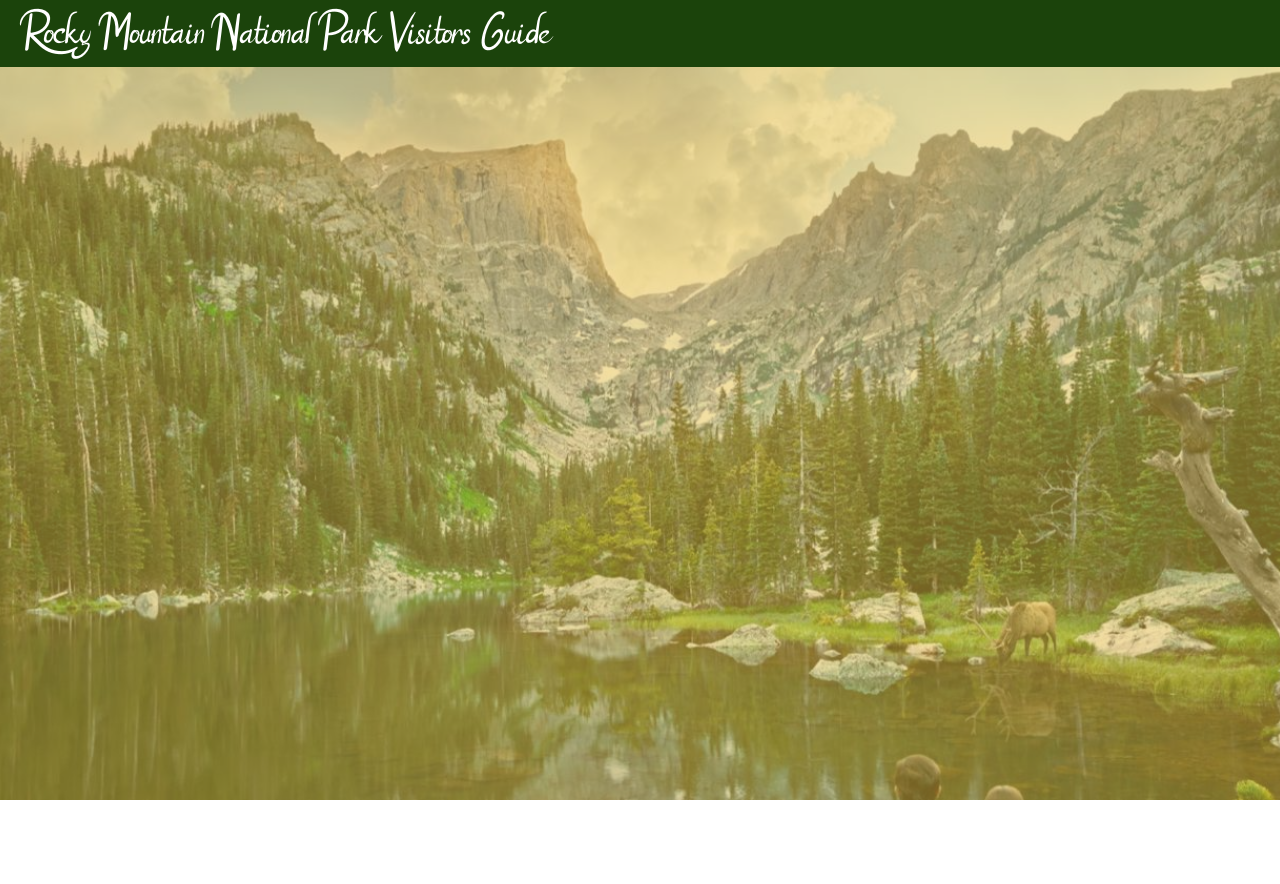
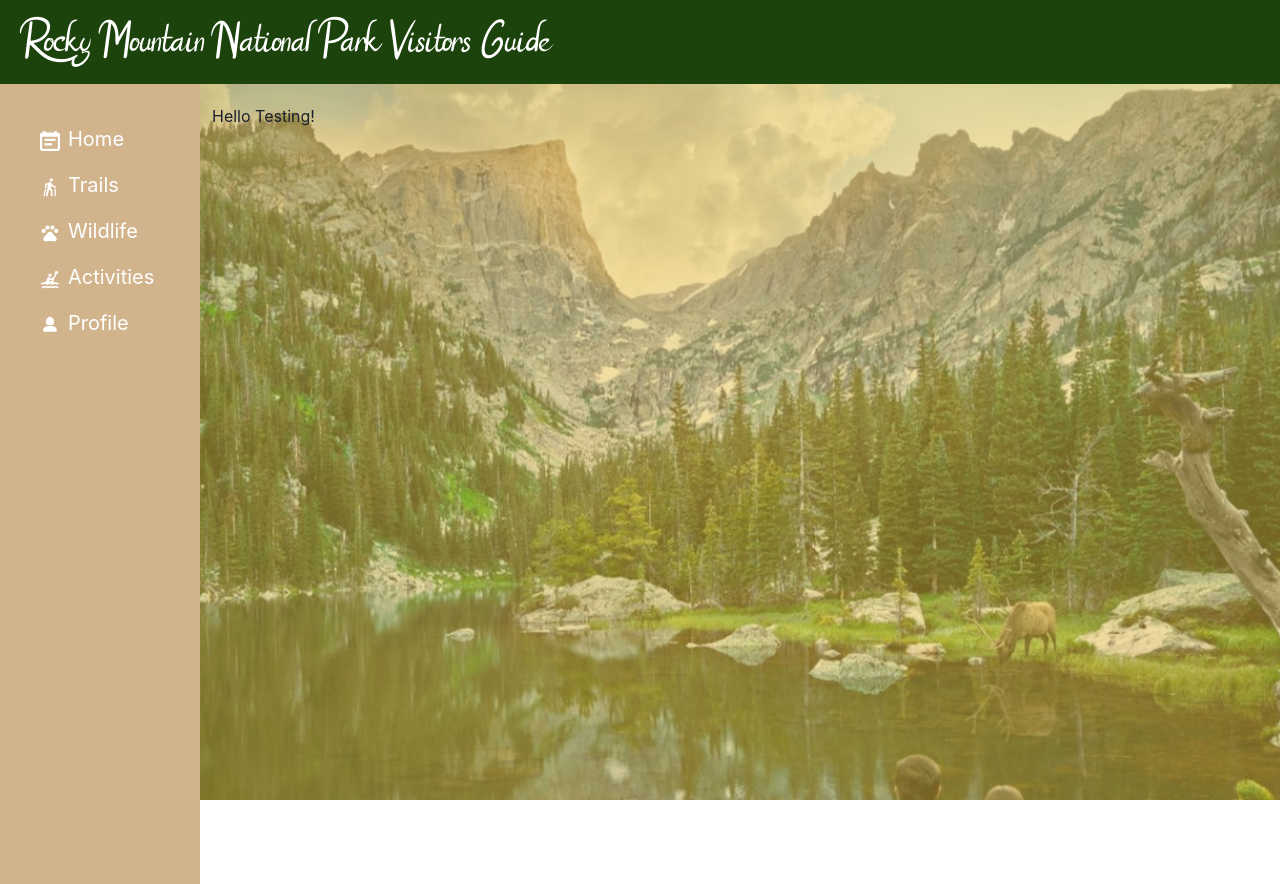
Before and after one commit to alexlofton/rockymountainnationalparkvisitorsguide, a React (Vite) app in the folder client/: page / in a window 1280 px wide. Before the commit the page ends 800 px from the top, so only its background shows below. Built offline with nearby package versions, Linux system fonts and the light colour scheme.

Commit message:
got nav bar and styles working plus pages show up

```diff
--- a/client/package.json
+++ b/client/package.json
@@ -12,6 +12,7 @@
   },
   "dependencies": {
     "@apollo/client": "^3.7.15",
+    "@chakra-ui/icons": "^2.1.1",
     "@chakra-ui/react": "^2.8.2",
     "@emotion/react": "^11.11.4",
     "@emotion/styled": "^11.11.5",
@@ -24,6 +25,7 @@
     "jwt-decode": "^3.1.2",
     "react": "^18.2.0",
     "react-dom": "^18.2.0",
+    "react-icons": "^5.0.1",
     "react-router-dom": "^6.11.2",
     "vitest": "^0.32.0"
   },
--- a/client/public/styles/styles.css
+++ b/client/public/styles/styles.css
@@ -2,5 +2,4 @@
 * {
     margin: 0;
     padding: 0;
-    box-sizing: border-box;
   }
--- a/client/src/App.css
+++ b/client/src/App.css
@@ -0,0 +1,15 @@
+.NavBar{
+    float: left;
+}
+
+.NavItem:hover {
+    transform: scale(1.06);
+    color: darkgreen;
+    transition: 300ms;
+}
+
+main {
+    display: inline-block;
+    margin: 20px;
+    padding-left: 15%;
+}
--- a/client/src/App.jsx
+++ b/client/src/App.jsx
@@ -1,11 +1,12 @@
 
 import * as React from 'react'
 import './App.css';
+import { ApolloClient, ApolloProvider, InMemoryCache } from '@apollo/client';
+import { ChakraProvider } from '@chakra-ui/react' // Imports Chakra UI
+
 import { Outlet } from 'react-router-dom';
-import { ApolloClient, ApolloProvider, InMemoryCache } from '@apollo/client';
 import Header from './components/Header';
-import 'bootstrap/dist/css/bootstrap.min.css';
-import { ChakraProvider } from '@chakra-ui/react' // Imports Chakra UI
+import Sidebar from './components/Sidebar/index';
 
 const client = new ApolloClient({
     uri: '/graphql',
@@ -18,10 +19,13 @@ function App() {
     return (
      <ChakraProvider>
        <ApolloProvider client={client}>
-            <div className="">
+            <>
                 <Header />
-                {/* <RMNP /> */}
-            </div>
+                <Sidebar />
+                <main>
+                    <Outlet />
+                </main>
+            </>
         </ApolloProvider>
      </ChakraProvider>
     );
--- /dev/null
+++ b/client/src/components/Sidebar/index.jsx
@@ -0,0 +1,59 @@
+import React from "react";
+import { List, ListIcon, ListItem } from "@chakra-ui/react";
+import { NavLink } from "react-router-dom";
+import { CalendarIcon, SunIcon } from "@chakra-ui/icons";
+import {  MdKayaking, MdOutlineNordicWalking, MdOutlinePets, MdPerson3 } from "react-icons/md";
+import '../../App.css';
+
+
+
+const Sidebar = () => {
+    return(
+        <List
+            color="white"
+            fontSize="20px"
+            spacing={4}
+            p={10}
+            backgroundColor="tan"
+            w={200} height="100vh"
+            className="NavBar"
+            >
+            <ListItem className="NavItem">
+                <NavLink to = "/">
+                    <ListIcon as={CalendarIcon} color ="white"/>
+                    Home
+                </NavLink>
+            </ListItem>
+
+            <ListItem className="NavItem">
+                <NavLink to = "/Trails">
+                <ListIcon as={MdOutlineNordicWalking} color ="white" className="NavTitle"/>
+                    Trails
+                </NavLink>
+            </ListItem>
+
+            <ListItem className="NavItem">
+                <NavLink to = "/Wildlife">
+                <ListIcon as={MdOutlinePets} color ="white"/>
+                    Wildlife
+                </NavLink>
+            </ListItem>
+
+            <ListItem className="NavItem">
+                <NavLink to = "/Activities">
+                <ListIcon as={MdKayaking} color ="white"/>
+                    Activities
+                </NavLink>
+            </ListItem>
+
+            <ListItem className="NavItem">
+                <NavLink to = "/User">
+                <ListIcon as={MdPerson3} color ="white"/>
+                    Profile
+                </NavLink>
+            </ListItem>
+        </List>
+    )
+};
+
+export default Sidebar;
--- a/client/src/main.jsx
+++ b/client/src/main.jsx
@@ -3,19 +3,29 @@ import { createBrowserRouter, RouterProvider } from 'react-router-dom';
 import './index.css'
 
 import App from './App.jsx';
-// import Home from './pages/Home';
-// import NotFound from './pages/NotFound';
+import Home from './pages/Home';
+import Trails from './pages/Trails.jsx';
+import Wildlife from './pages/Wildlife.jsx';
+import NotFound from './pages/NotFound';
 
 const router = createBrowserRouter([
     {
         path: '/',
         element: <App />,
-        // errorElement: <NotFound />,
+        errorElement: <NotFound />,
         children: [
-            // {
-            //     index: true,
-            //     element: <Home />
-            // }
+            {
+                index: true,
+                element: <Home />
+            },
+            {
+                path: 'Trails',
+                element: <Trails />
+            },
+            {
+                path: 'Wildlife',
+                element: <Wildlife />
+            }
         ],
     },
 ]);
--- /dev/null
+++ b/client/src/pages/Home.jsx
@@ -0,0 +1,10 @@
+
+const Home = () =>  {
+    return(
+        <div>
+            <h1> Hello Testing!</h1>
+        </div>
+    )
+};
+
+export default Home;
--- /dev/null
+++ b/client/src/pages/NotFound.jsx
@@ -0,0 +1,9 @@
+const NotFound = () =>  {
+    return(
+        <div>
+            <h1> Hello Testing!</h1>
+        </div>
+    )
+};
+
+export default NotFound;
--- a/client/src/pages/Trails.jsx
+++ b/client/src/pages/Trails.jsx
@@ -9,4 +9,6 @@ const Trails = () => {
 
         </div>
     )
-}
+};
+
+export default Trails;
--- a/client/src/pages/Wildlife.jsx
+++ b/client/src/pages/Wildlife.jsx
@@ -1,6 +1,6 @@
 import React, { useState } from 'react';
 import { Box, Heading } from '@chakra-ui/react';
-import WildlifeComponent from '../components/Wildlife';
+import WildlifeComponent from '../components/Wildlife/WildlifeComponent';
 
 function WildlifePage() {
   const [wildlifeList, setWildlifeList] = useState([
```
Also changed, not shown: 1 other file (tests, documents, lock files or other folders).
